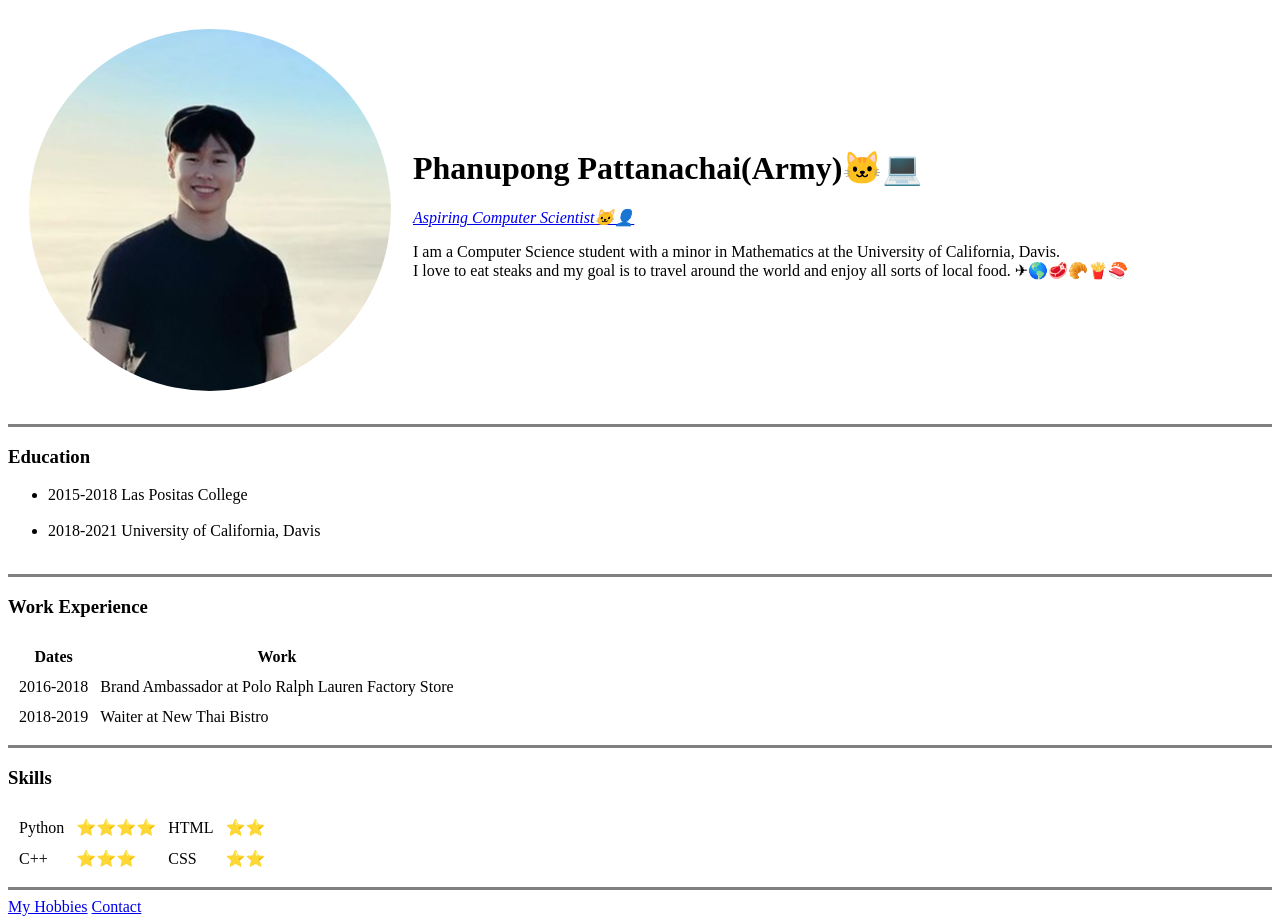
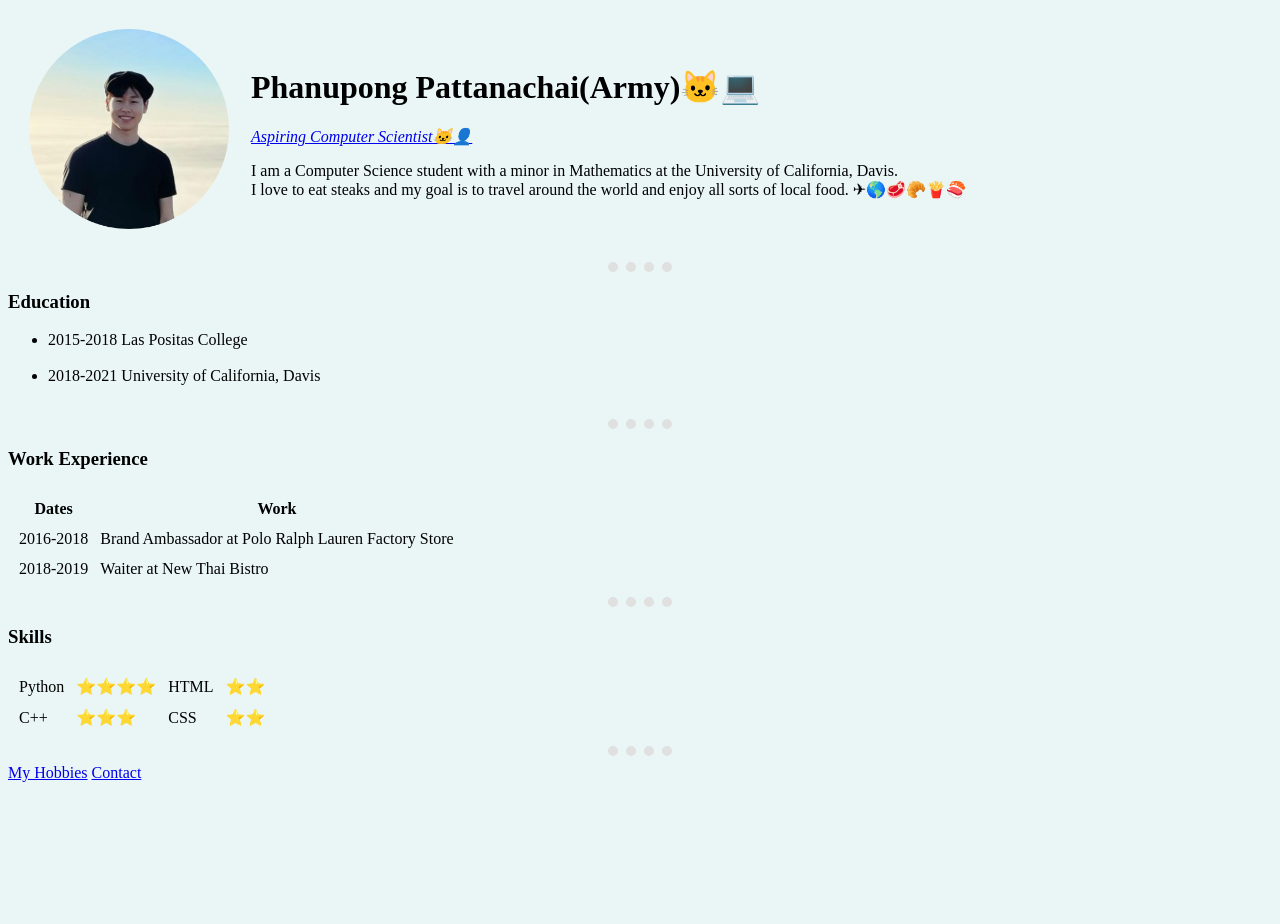
Before and after one commit to armying/my_website, a plain HTML site: page index.html in a window 1280 px wide. After the commit the page ends 800 px from the top, so only its background shows below. Drawn offline with Linux system fonts and the light colour scheme.

Commit message:
updated bg color with CSS

```diff
--- a/index.html
+++ b/index.html
@@ -3,6 +3,24 @@
 <head> <!-- contain information for machine processing such as metadata, title, etc.-->
     <meta charset="UTF-8">
     <title>Me</title>
+
+    <!-- CSS(using internal CSS) -->
+    <!-- Part of the HTML's style that we want to change using CSS-->
+    <style>
+        body {
+            background-color: #EAF6F6;
+        }
+        hr {
+            background-color: #EAF6F6;
+            border-style: none;
+            border-top: dotted 10px #dfe0df;
+            width: 5%
+        }
+        img {
+            height: 200px;
+        }
+    </style>
+
 </head>
 
 <body> <!-- contain the structures/stuff visible on the webpage-->
@@ -25,7 +43,7 @@
 </table>
 
 
-<hr size="3" noshade>
+<hr>
 <h3>Education</h3>
 <ul>
     <li>2015-2018 Las Positas College</li>
@@ -34,7 +52,7 @@
     <br>
 </ul>
 
-<hr size="3" noshade>
+<hr>
 <h3>Work Experience</h3>
 <table cellspacing="10">
     <thead>
@@ -58,7 +76,7 @@
     </tfoot>
 </table>
 
-<hr size="3" noshade>
+<hr>
 <h3>Skills</h3>
 <table cellspacing="10">
     <tr>
@@ -76,7 +94,7 @@
 </table>
 
 
-<hr size="3" noshade>
+<hr>
 <a href="my_hobbies.html">My Hobbies</a>
 <a href="contact.html">Contact</a>
 
```
Also changed, not shown: contact.html (+9 -1 lines), my_hobbies.html (+6 -0 lines), projects.html (+7 -0 lines).
